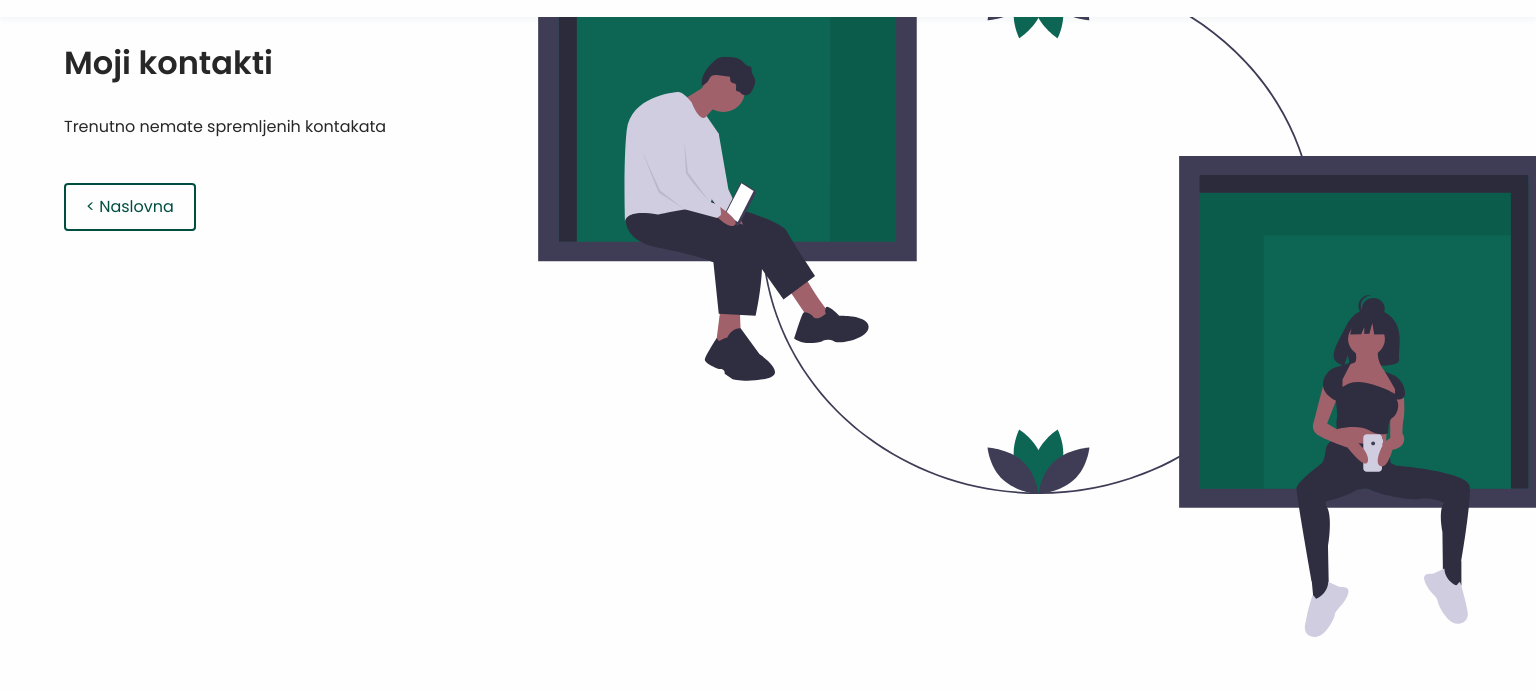
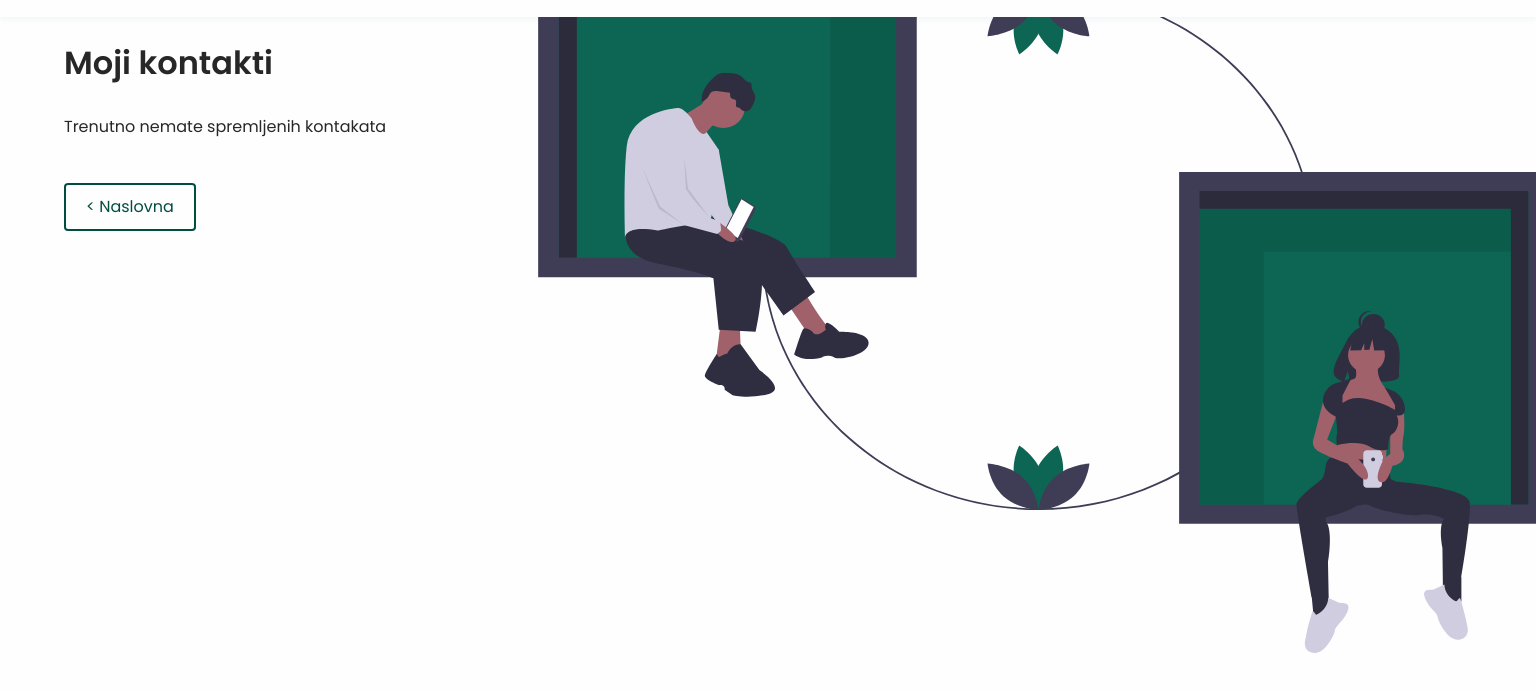
Before and after one commit to MartinaMilli/Imenik, a website built with webpack: page dist/index.html in a window 1536 px wide. Both pictures are taken after a click on the link "Moji kontakti". Shown: the part 71-762 px from the top of the page. Built offline with nearby package versions, Linux system fonts and the light colour scheme.

Commit message:
Disabled scroll

```diff
--- a/dist/css/_globals.scss
+++ b/dist/css/_globals.scss
@@ -12,6 +12,7 @@ body {
     background-color: $color-bcg;
     color: $color-font;
     font-size: $font-d;
+    overflow: hidden;
 }
 
 a, a:active, a:visited {
--- a/dist/css/_my-contacts.scss
+++ b/dist/css/_my-contacts.scss
@@ -9,7 +9,7 @@
     }
     @include breakpoint-up(xlarge) {
         background-size: 65% ;
-        height: 38.75rem;
+        height: 39.75rem; //38.75
     }
 
     ul * {
--- a/dist/css/style.css
+++ b/dist/css/style.css
@@ -201,6 +201,7 @@ body {
   background-color: #fefeff;
   color: #272727;
   font-size: 1rem;
+  overflow: hidden;
 }
 
 a, a:active, a:visited {
@@ -905,7 +906,7 @@ h3 {
 @media (min-width: 90em) {
   .my-contacts {
     background-size: 65%;
-    height: 38.75rem;
+    height: 39.75rem;
   }
 }
 
```
Also changed, not shown: 1 other file.
